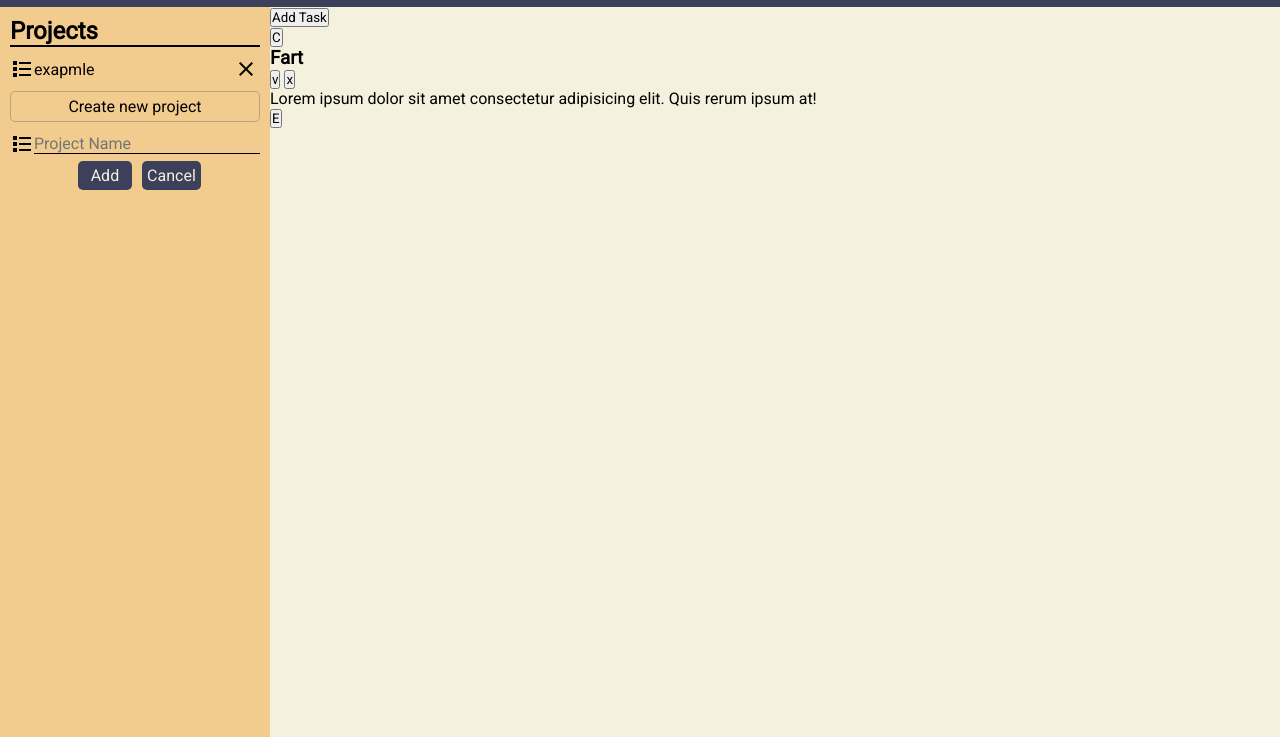
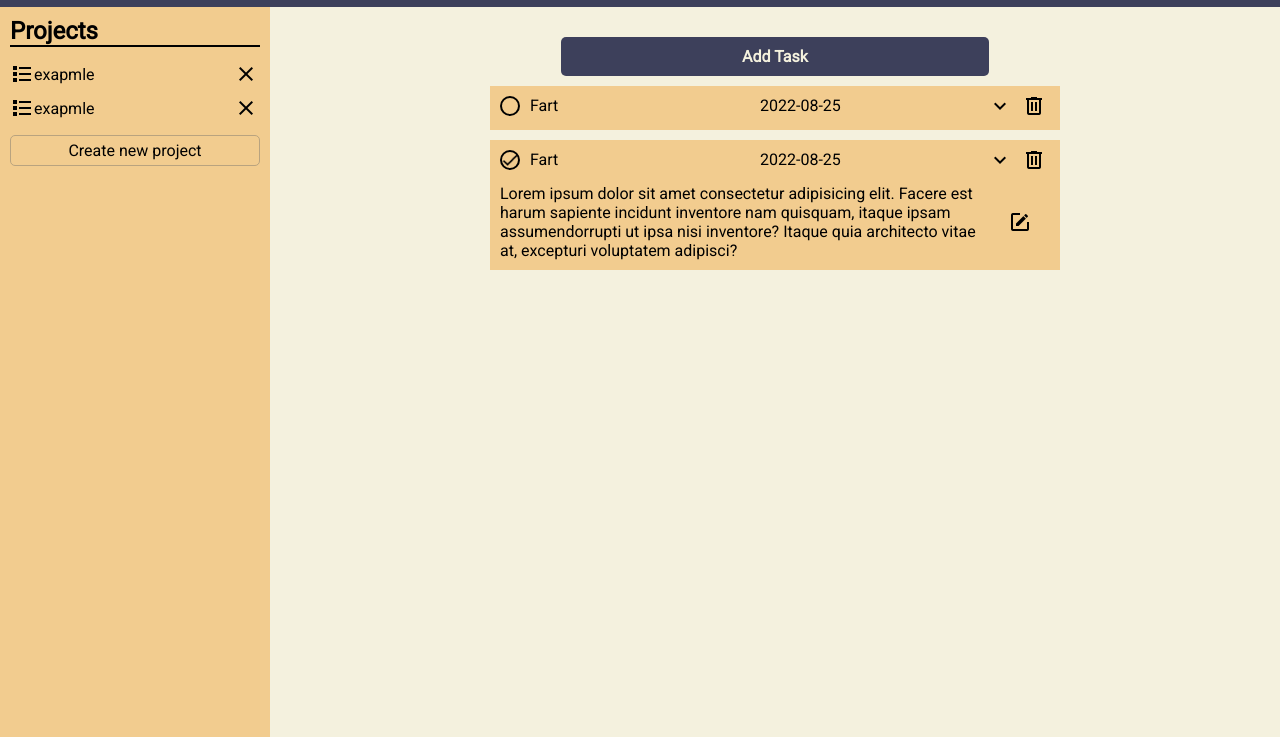
Before and after one commit to kengyn/todo-list, a website built with webpack: page dist/index.html in a window 1280 px wide. Shown: the part 63-800 px from the top of the page. Built offline with nearby package versions, Linux system fonts and the light colour scheme.

Commit message:
Finish styling

```diff
--- a/dist/index.html
+++ b/dist/index.html
@@ -20,13 +20,20 @@
       </div>
       <div class="sidebarContainer">
         <h2>Projects</h2>
-        <div class="projObj">
-          <img src="./images/format-list-bulleted-square.png" alt="" />
-          <p>exapmle</p>
-          <button class="killProj"></button>
+        <div class="projectContainer">
+          <div class="projObj">
+            <img src="./images/format-list-bulleted-square.png" alt="" />
+            <p>exapmle</p>
+            <button class="killProj"></button>
+          </div>
+          <div class="projObj">
+            <img src="./images/format-list-bulleted-square.png" alt="" />
+            <p>exapmle</p>
+            <button class="killProj"></button>
+          </div>
         </div>
         <button class="projectsBtn">Create new project</button>
-        <div class="addProject">
+        <div class="addProject hidden">
           <img src="./images/format-list-bulleted-square.png" alt="" />
           <input
             type="text"
@@ -41,22 +48,43 @@
         <h2>Project</h2>
       </div>
       <div class="mainContainer">
-        <button class="addTask">Add Task</button>
+        <button class="addTaskBtn">Add Task</button>
         <div class="taskContainer">
-          <div class="taskTop">
-            <button class="checkTask">C</button>
-            <h3 class="taskTitle">Fart</h3>
+          <div class="task">
+            <div class="taskCheck"></div>
+            <p class="taskTitle">Fart</p>
+            <p>2022-08-25</p>
             <div class="taskBtns">
-              <button class="expandBtn">v</button>
-              <button class="deleteBtn">x</button>
+              <button class="expandBtn"></button>
+              <button class="deleteBtn"></button>
             </div>
           </div>
-          <div class="taskBottom">
+          <div class="taskDetails hidden">
             <p class="taskDesc">
               Lorem ipsum dolor sit amet consectetur adipisicing elit. Quis
               rerum ipsum at!
             </p>
-            <button class="editTask">E</button>
+            <button class="editTask"></button>
+          </div>
+        </div>
+        <div class="taskContainer">
+          <div class="task">
+            <div class="taskCheck checked"></div>
+            <p class="taskTitle">Fart</p>
+            <p>2022-08-25</p>
+            <div class="taskBtns">
+              <button class="expandBtn"></button>
+              <button class="deleteBtn"></button>
+            </div>
+          </div>
+          <div class="taskDetails">
+            <p class="taskDesc">
+              Lorem ipsum dolor sit amet consectetur adipisicing elit. Facere
+              est harum sapiente incidunt inventore nam quisquam, itaque ipsam
+              assumendorrupti ut ipsa nisi inventore? Itaque quia architecto
+              vitae at, excepturi voluptatem adipisci?
+            </p>
+            <button class="editTask"></button>
           </div>
         </div>
       </div>
--- a/dist/style.css
+++ b/dist/style.css
@@ -12,6 +12,12 @@
   grid-template-rows: 70px 1fr;
 }
 
+.hidden {
+  transform: scale(0);
+  position: absolute;
+}
+
+/* HEADER */
 .headerContainer {
   background-color: #3d405b;
   grid-area: 1 / 1 / 2 / 2;
@@ -29,11 +35,16 @@
   align-items: flex-end;
   padding-bottom: 10px;
 }
+/* HEADER */
 
-/* sidebar */
+/* SIDEBAR */
 .sidebarContainer {
   background-color: #f2cc8f;
   padding: 10px;
+}
+
+.sidebarContainer,
+.projectContainer {
   display: flex;
   flex-direction: column;
 }
@@ -47,6 +58,8 @@
   display: grid;
   grid-template-columns: 24px 1fr 24px;
   align-items: center;
+  padding: 5px 0 5px 0;
+  border-radius: 5px;
 }
 
 .killProj {
@@ -54,13 +67,14 @@
   width: 20px;
   height: 20px;
   background-position: center;
-  background-color: #f2cc8f;
+  background-color: transparent;
   border: none;
 }
 
+.projObj:hover,
 .killProj:hover {
+  cursor: pointer;
   background-color: #b9a37f;
-  cursor: pointer;
 }
 
 .sidebarContainer .projectsBtn {
@@ -118,13 +132,88 @@
   border: none;
   cursor: pointer;
 }
+/* SIDEBAR */
 
-/* sidebar */
-
+/* MAIN */
 .mainContainer {
+  padding: 30px;
   background-color: #f4f1de;
+  display: flex;
+  flex-direction: column;
+  align-items: center;
 }
 
-.hidden {
-  transform: scale(0);
+.addTaskBtn {
+  background-color: #3d405b;
+  color: #f4f1de;
+  width: 45%;
+  padding: 10px;
+  font-size: 1rem;
+  font-weight: bold;
+  cursor: pointer;
+  border: none;
+  border-radius: 5px;
 }
+
+.taskContainer {
+  display: grid;
+  grid-template-rows: auto;
+  margin-top: 10px;
+  position: relative;
+  width: 60%;
+}
+.task {
+  padding: 10px;
+  display: grid;
+  grid-template-columns: 30px 1fr 1fr 60px;
+  background-color: #f2cc8f;
+}
+
+.taskDetails {
+  background-color: #f2cc8f;
+}
+
+.taskCheck {
+  width: 20px;
+  height: 20px;
+  border: solid 2px black;
+  border-radius: 50%;
+}
+
+.checked {
+  background-image: url(./images/check.png);
+  background-position: center;
+  background-size: 100%;
+  background-origin: border-box;
+}
+
+.expandBtn,
+.deleteBtn,
+.editTask {
+  width: 20px;
+  height: 20px;
+  background-position: center;
+  background-color: transparent;
+  border: none;
+  cursor: pointer;
+}
+
+.expandBtn {
+  background-image: url(./images/chevron-down.png);
+  margin-right: 10px;
+}
+.deleteBtn {
+  background-image: url(./images/trashcan.png);
+}
+
+.taskDetails {
+  display: grid;
+  grid-template-columns: 1fr 60px;
+  justify-items: center;
+  align-items: center;
+  padding: 0 10px 10px 10px;
+}
+.editTask {
+  background-image: url(./images/square-edit-outline.png);
+}
+/* MAIN */
```
Also changed, not shown: dist/images/check.png (added), dist/images/chevron-down.png (added), dist/images/square-edit-outline.png (added), dist/images/trashcan.png (added).
